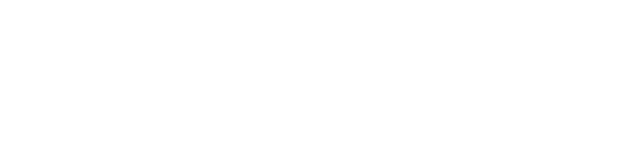
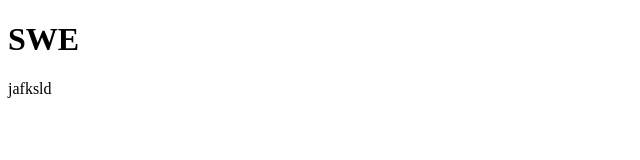
Before and after one commit to HYEONSERIC/Interactive_Study_Group_Finder, a plain HTML site: page index.html in a window 1280 px wide. Shown: the whole page, without its empty margins (0-640 px from the left). Drawn offline with Linux system fonts and the light colour scheme.

Commit message:
Update index.html

```diff
--- a/index.html
+++ b/index.html
@@ -6,6 +6,7 @@
   <title>Document</title>
 </head>
 <body>
-  <a href=""></a>
+  <h1>SWE</h1>
+    <p>jafksld</p>
 </body>
 </html>
```
